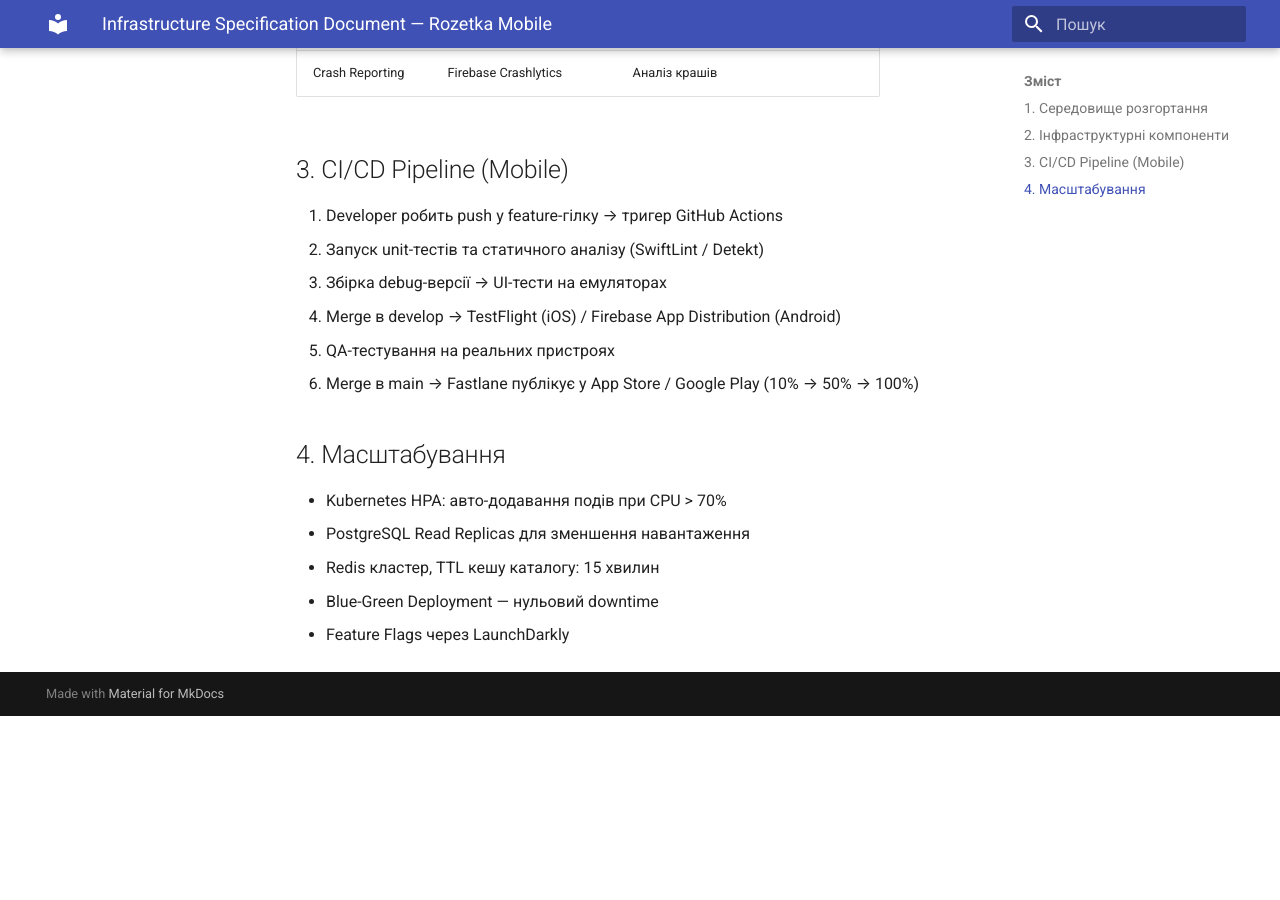
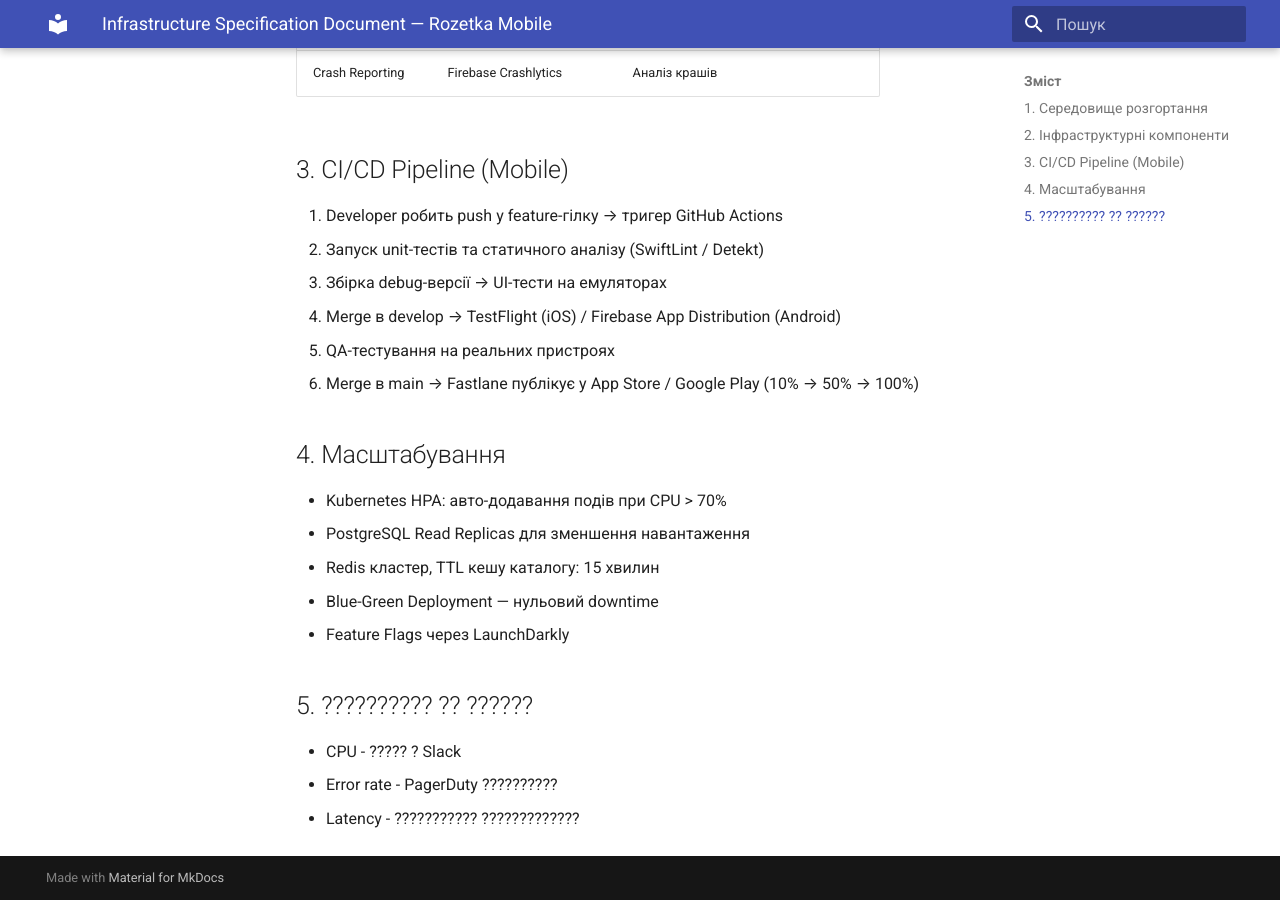
Before and after one commit to SaichukAndri/rozetka-mobile-docs, an MkDocs documentation site: the page built from docs/architecture/ISD.md, in a window 1280 px wide and 900 px high, scrolled down 978 px. Built offline with MkDocs 1.6.1 and Material for MkDocs 9.7.7, drawn with Linux system fonts in a browser that asks for light colours; before the commit the page ends 1694 px from its top, so only the background shows below that.

Commit message:
docs(ISD): додано розділ моніторингу та алертів

```diff
--- a/docs/architecture/ISD.md
+++ b/docs/architecture/ISD.md
@@ -38,3 +38,9 @@
 - Redis кластер, TTL кешу каталогу: 15 хвилин
 - Blue-Green Deployment — нульовий downtime
 - Feature Flags через LaunchDarkly
+
+## 5. ?????????? ?? ??????
+
+- CPU  - ????? ? Slack
+- Error rate  - PagerDuty ??????????
+- Latency  - ??????????? ?????????????
```
